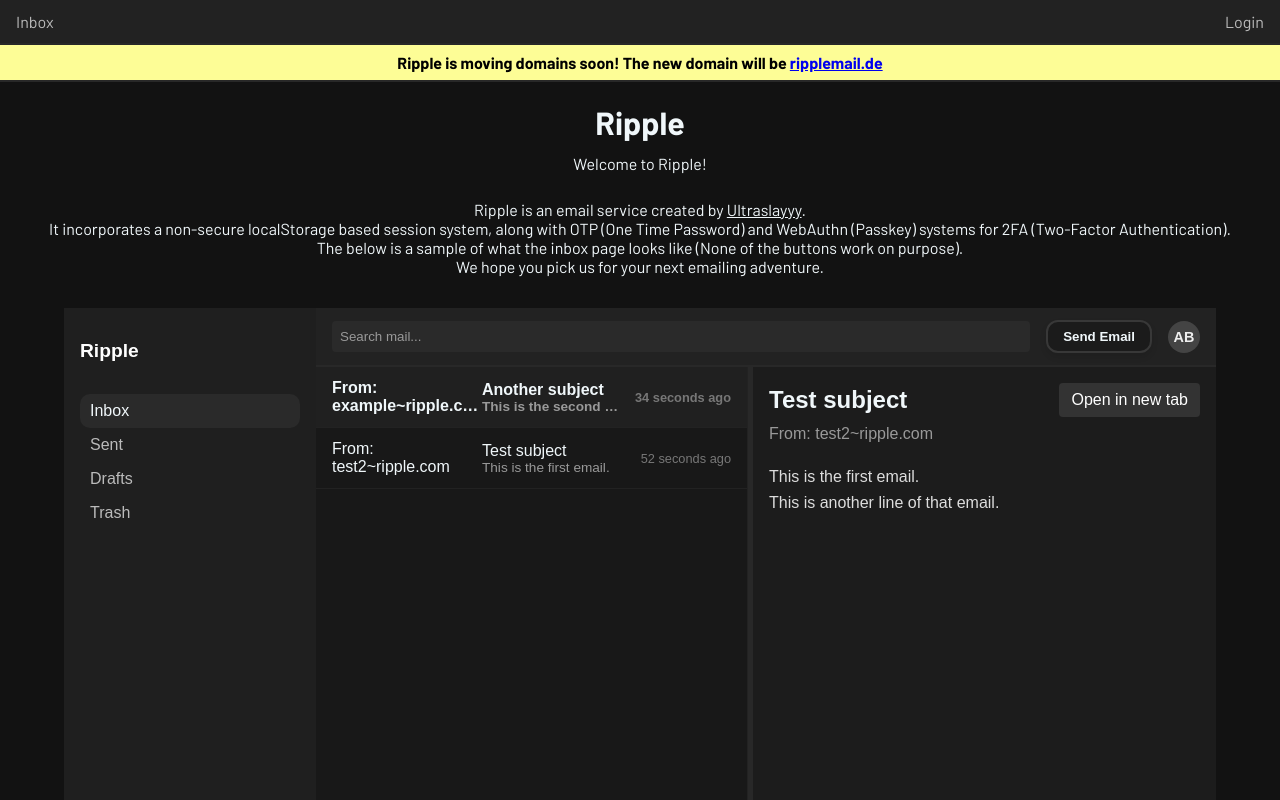
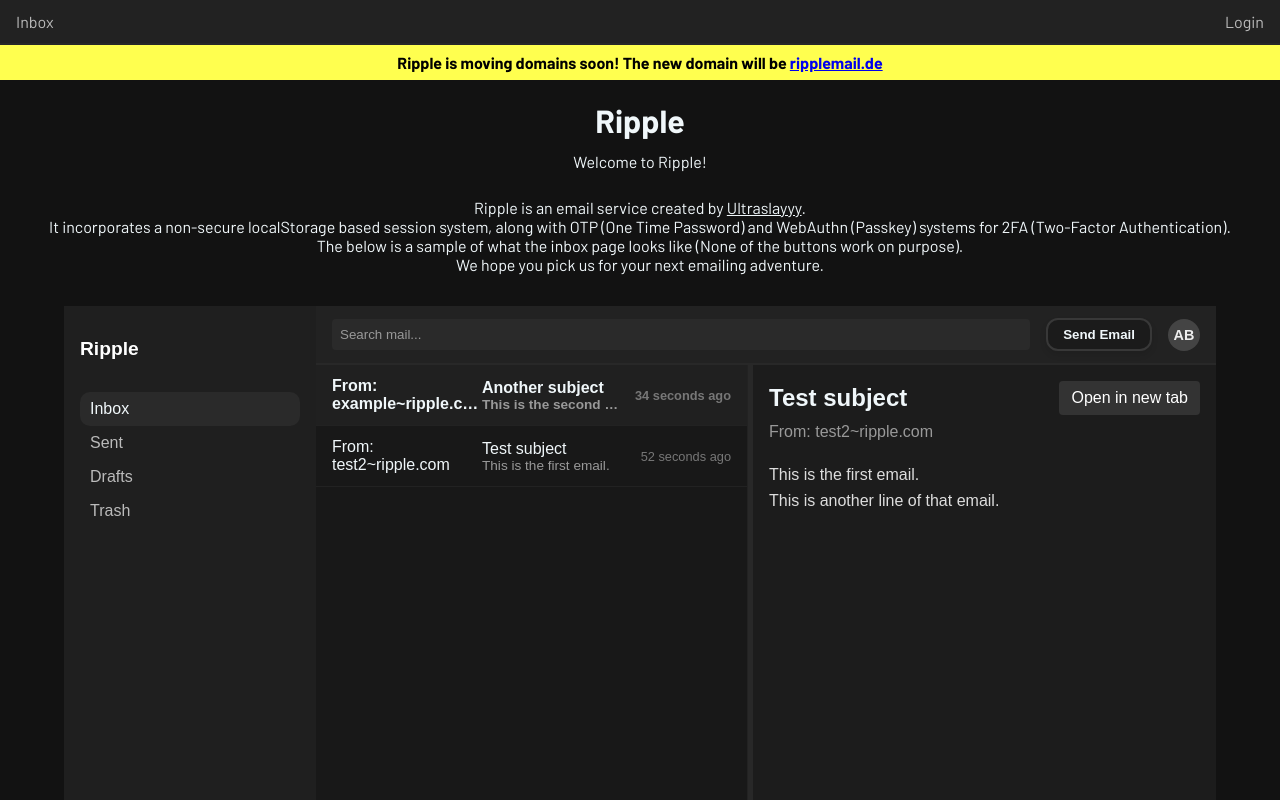
Before and after one commit to Ripple-mail/Ripple-Frontend, a SvelteKit app: page / in a window 1280 px wide. Shown: the top 800 px of the page. Built offline with nearby package versions, Linux system fonts and the light colour scheme.

Commit message:
Deepen yellow on banner

```diff
--- a/src/routes/+page.svelte
+++ b/src/routes/+page.svelte
@@ -70,12 +70,11 @@
 	}
 
     .banner {
-        background-color: #FDFD96;
+        background-color: #ffff4f;
         color: black;
         text-align: center;
         padding: 0.5rem;
         font-weight: bold;
-        border-bottom: 2px solid var(--border-primary-color);
     }
 
     .homepage-container {
```
